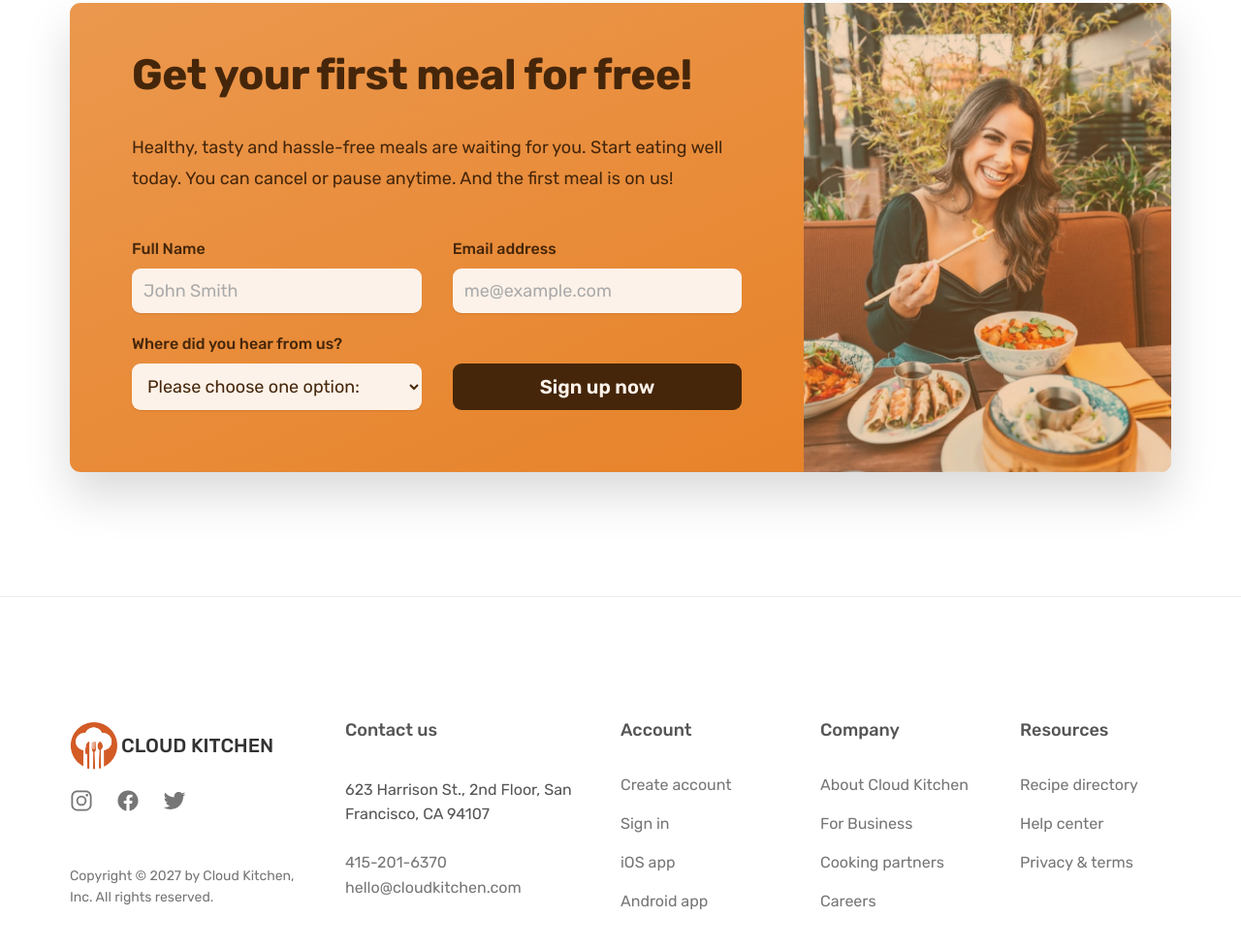
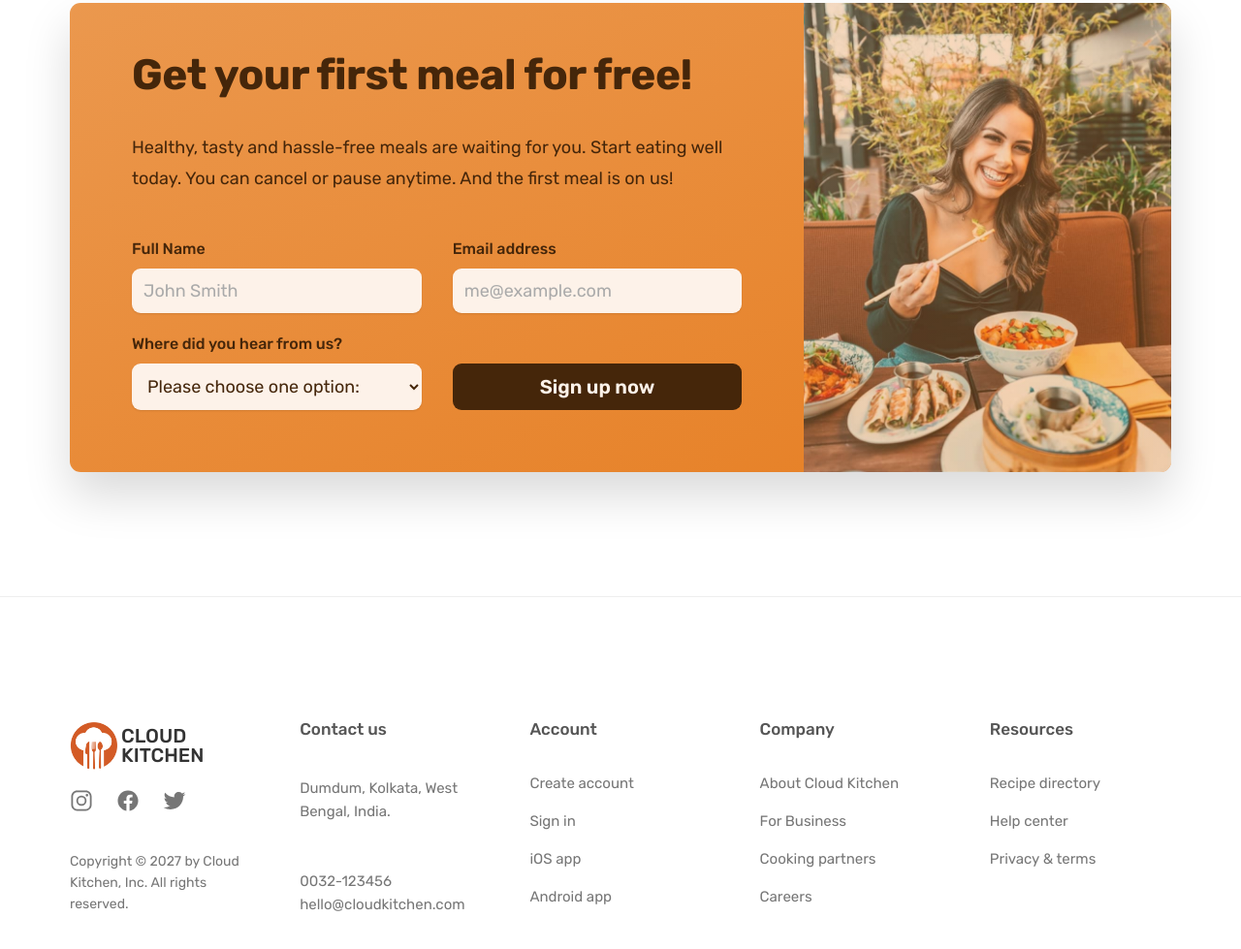
Before and after one commit to dev-debabrata/cloud-kitchen-htmlcss, a plain HTML site: page index.html in a window 1280 px wide. Shown: the part 6663-7642 px from the top of the page at 97% size. Drawn offline with nearby package versions, Linux system fonts and the light colour scheme; some packages are replaced by stand-ins of ours; a script that the page names is missing.

Commit message:
20-10-2024

```diff
--- a/css/style.css
+++ b/css/style.css
@@ -613,7 +613,8 @@
 }
 
 .grid--footer {
-  grid-template-columns: 1.5fr 1.5fr 1fr 1fr 1fr;
+  /* grid-template-columns: 1fr 1fr 1fr 1fr 1fr; */
+  grid-template-columns: repeat(5, 1fr);
 }
 
 .logo-col {
@@ -647,19 +648,25 @@
 }
 
 .footer-heading {
-  font-size: 1.8rem;
+  font-size: 1.7rem;
   font-weight: 500;
   margin-bottom: 4rem;
 }
 
 .contacts {
   font-style: normal;
-  font-size: 1.6rem;
+  font-size: 1.5rem;
   line-height: 1.6;
+  list-style: none;
+  display: flex;
+  flex-direction: column;
+  gap: 2.4rem;
 }
 
 .address {
   margin-bottom: 2.4rem;
+  font-size: 1.5rem;
+  color: #767676;
 }
 
 .footer-nav {
@@ -672,7 +679,7 @@
 .footer-link:link,
 .footer-link:visited {
   text-decoration: none;
-  font-size: 1.6rem;
+  font-size: 1.5rem;
   color: #767676;
   transition: all 0.3s;
 }
--- a/index.html
+++ b/index.html
@@ -685,13 +685,11 @@
         <div class="address-col">
           <p class="footer-heading">Contact us</p>
           <address class="contacts">
-            <p class="address">
-              623 Harrison St., 2nd Floor, San Francisco, CA 94107
-            </p>
+            <p class="address">Dumdum, Kolkata, West Bengal, India.</p>
             <p>
-              <a class="footer-link" href="tel:415-201-6370">415-201-6370</a
+              <a class="footer-link" href="tel:0032-123456">0032-123456</a
               ><br />
-              <a class="footer-link" href="mailto:hello@omnifood.com"
+              <a class="footer-link" href="mailto:hello@cloudkitchen.com"
                 >hello@cloudkitchen.com</a
               >
             </p>
```
